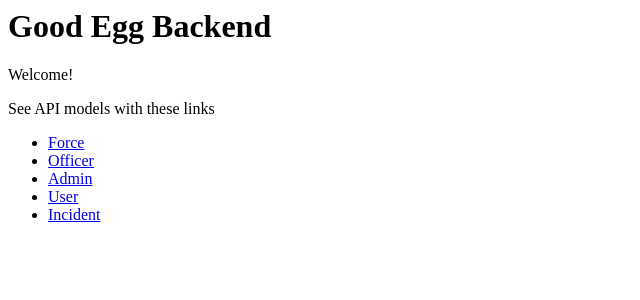
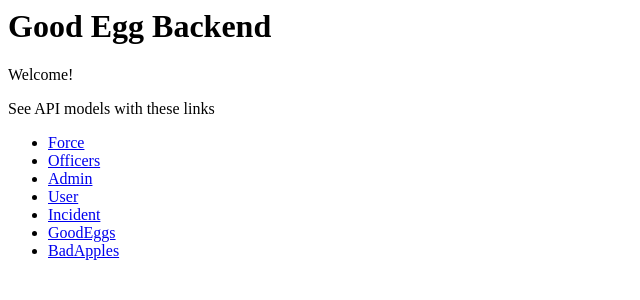
Before and after one commit to My-Power-STN39M-Hopefully/django-good-egg-backend, a Django app: page / in a window 1280 px wide. Shown: the top 300 px of the page, without its empty margins (0-640 px from the left). Run offline with Django 3.2, Linux system fonts and the light colour scheme.

Commit message:
in the middle of getting bad_apples and good_egg endpoints to funciton properly; pairing with Cassio

```diff
--- a/good_egg/templates/landing_page.html
+++ b/good_egg/templates/landing_page.html
@@ -9,10 +9,12 @@
 		<p>See API models with these links</p>
 		<ul>
 			<li><a href="./force/">Force</a></li>
-			<li><a href="./officer/">Officer</a></li>
+			<li><a href="./officers/">Officers</a></li>
 			<li><a href="./admin">Admin</a></li>
 			<li><a href="./user">User</a></li>
 			<li><a href="./incident">Incident</a></li>
+			<li><a href="./goodeggs">GoodEggs</a></li>
+			<li><a href="./badapples">BadApples</a></li>
 		</ul>
 	</body>
 </html>
--- a/good_egg/urls.py
+++ b/good_egg/urls.py
@@ -9,10 +9,12 @@ urlpatterns = [
     path('', views.landing_page, name='landing_page'),
     path('force/', views.ForceList.as_view(), name='force_list'),
     path('force/<int:pk>', views.ForceDetail.as_view(), name='force_detail'),
-    path('officer/', views.OfficerList.as_view(), name='officer_list'),
+    path('officers/', views.OfficerList.as_view(), name='officer_list'),
     path('officer/<int:pk>', views.OfficerDetail.as_view(), name='officer_detail'),
     path('user/', views.UserList.as_view(), name='user_list'),
     path('user/<int:pk>', views.UserDetail.as_view(), name='user_detail'),
     path('incident/', views.IncidentList.as_view(), name='incident_list'),
     path('incident/<int:pk>', views.IncidentDetail.as_view(), name='incident_detail'),
+    # path('goodeggs', views.GoodEggs.as_view(), name='good_eggs'),
+    path('badapples', views.BadApples.as_view(), name='bad_apples'),
 ]
--- a/good_egg/views.py
+++ b/good_egg/views.py
@@ -1,8 +1,11 @@
 from django.shortcuts import render, redirect
-from rest_framework import generics, permissions, mixins
+from rest_framework import generics, mixins
+from rest_framework.permissions import IsAuthenticated
 from .serializers import ForceSerializer, OfficerSerializer, UserSerializer, IncidentSerializer
 from django.contrib.auth.models import User
 from .models import Force, Officer, Incident
+from django.db.models import Q, Count
+
 
 def landing_page(request):
     return render(request, 'landing_page.html')
@@ -12,9 +15,11 @@ class ForceList(generics.ListCreateAPIView, ):
     queryset = Force.objects.all()
     serializer_class = ForceSerializer
 
+
 class ForceDetail(generics.RetrieveUpdateDestroyAPIView):
-  queryset = Force.objects.all()
-  serializer_class = ForceSerializer
+    queryset = Force.objects.all()
+    serializer_class = ForceSerializer
+
 
 class OfficerList(generics.ListCreateAPIView, ):
     queryset = Officer.objects.all()
@@ -22,8 +27,9 @@ class OfficerList(generics.ListCreateAPIView, ):
 
 
 class OfficerDetail(generics.RetrieveUpdateDestroyAPIView):
-  queryset = Officer.objects.all()
-  serializer_class = OfficerSerializer
+    permission_classes = [IsAuthenticated]
+    queryset = Officer.objects.all()
+    serializer_class = OfficerSerializer
 
 
 class UserList(generics.ListCreateAPIView, ):
@@ -32,8 +38,8 @@ class UserList(generics.ListCreateAPIView, ):
 
 
 class UserDetail(generics.RetrieveUpdateDestroyAPIView):
-  queryset = User.objects.all()
-  serializer_class = UserSerializer
+    queryset = User.objects.all()
+    serializer_class = UserSerializer
 
 
 class IncidentList(generics.ListCreateAPIView, ):
@@ -42,5 +48,43 @@ class IncidentList(generics.ListCreateAPIView, ):
 
 
 class IncidentDetail(generics.RetrieveUpdateDestroyAPIView):
-  queryset = Incident.objects.all()
-  serializer_class = IncidentSerializer
+    queryset = Incident.objects.all()
+    serializer_class = IncidentSerializer
+
+
+class GoodEggs(generics.ListCreateAPIView):
+
+    good_eggs = Incident.objects.filter(
+        bad_apple=False).filter(officers__active=True).values('officers').annotate(total=Count('officers')).order_by()
+
+    queryset = good_eggs
+    serializer_class = IncidentSerializer
+
+
+class BadApples(generics.ListCreateAPIView):
+
+    bad_apples = Incident.objects.filter(
+        bad_apple=True).filter(officers__active=True).values('officers').annotate(total=Count('officers'))
+    bad_apples_map = {}
+    print('!!!!!!!')
+    print('!!!!!!!')
+    print('!!!!!!!')
+    print('!!!!!!!')
+    print('!!!!!!!')
+    print('!!!!!!!')
+    print(bad_apples)
+    for i in bad_apples:
+        bad_apples_map[i['officers']] = i['total']
+    officers = Officer.objects.filter(active=True)
+    print('!!!!!!!')
+    print('!!!!!!!')
+    print(officers)
+
+    for o in officers:
+        o.total = bad_apples_map[o.id]
+
+    queryset = officers
+    serializer_class = OfficerSerializer
+
+# Officer.objects.filter(
+    # active = True).annotate(total = bad_apples_map[id])
```
